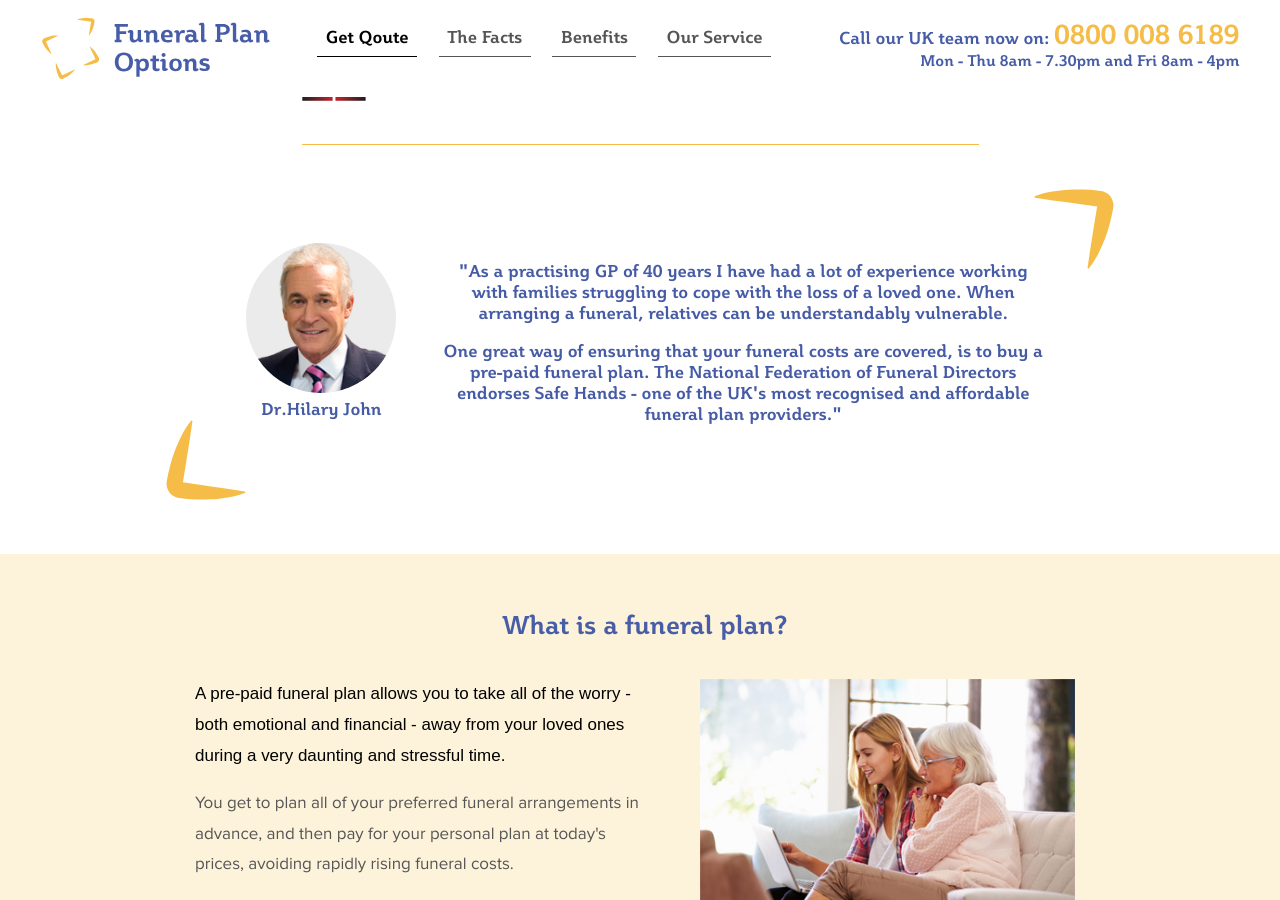
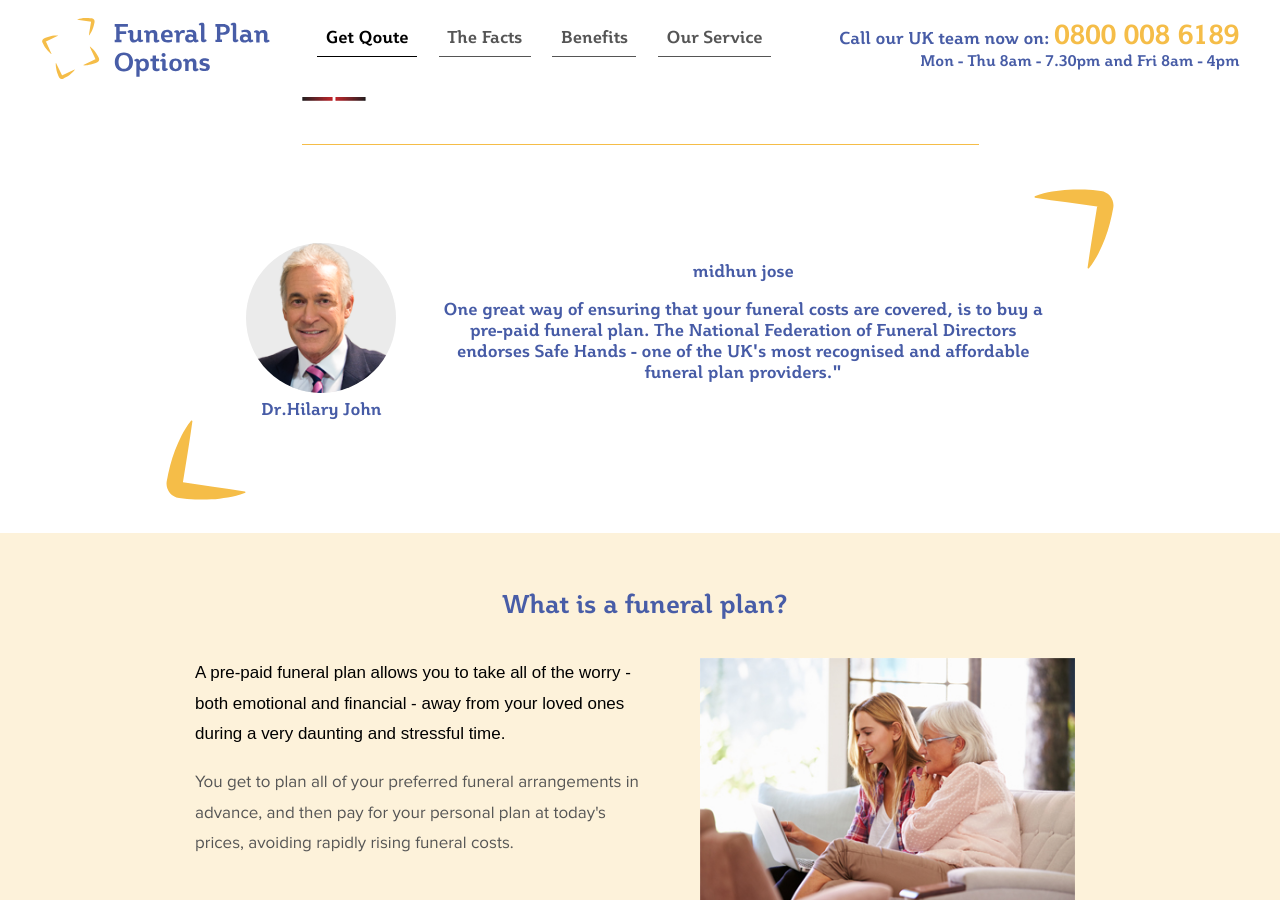
Before and after one commit to tcoffeeadmin/project-fpo, a Jekyll site: the page built from index.html, in a window 1280 px wide and 900 px high, scrolled down 988 px. Built offline with Jekyll 4.4.1, drawn with Linux system fonts in a browser that asks for light colours; nearby versions of some CDN libraries.

Commit message:
Updated 'index.html' via CloudCannon

```diff
--- a/index.html
+++ b/index.html
@@ -7,15 +7,15 @@
         <!---hero-content-section-->
         <div class="pure-g-container" id="quote">
             <div class="hero-intro pure-u-md-1 pure-u-lg-12-24 static">
-                <h1 class="editable" >Its your funeral!</h1>
-                <p class="editable" >Pre-plan your funeral the way you want it and protect your family
+                <h1 class="editable">Its your funeral!</h1>
+                <p class="editable">Pre-plan your funeral the way you want it and protect your family
                     from rising funeral costs. From as little as 55p per day*</p>
             </div>
             <!---text-with-icons--->
             <div class="pure-u-sm-1 text-wrapper hidden-lg">
-                <p><img src="assets/images/icons/icon-circle-lock.svg" alt="" class="pure-img"><span>Fix the costs at today's prices</span></p>
-                <p><img src="assets/images/icons/icon-circle-heart.svg" alt="" class="pure-img"><span>Protect your family</span></p>
-                <p><img src="assets/images/icons/icon-circle-thumbsup.svg" alt="" class="pure-img"><span>Guaranteed acceptance</span></p>
+                <p><img src="assets/images/icons/icon-circle-lock.svg" alt="" class="pure-img" /><span>Fix the costs at today's prices</span></p>
+                <p><img src="assets/images/icons/icon-circle-heart.svg" alt="" class="pure-img" /><span>Protect your family</span></p>
+                <p><img src="assets/images/icons/icon-circle-thumbsup.svg" alt="" class="pure-img" /><span>Guaranteed acceptance</span></p>
             </div>
             <!---enquiry-form--->
             <div class="pure-u-1">
@@ -24,7 +24,7 @@
                     <form class="pure-form pure-form-stacked" id="leadCaptureForm">
                         {% assign field = site.data.fields %}
                         <!-- Hidden Data -->
-                        <input type="hidden" name="product" class="js-validate-required-field" id="formProduct" value="productID">
+                        <input type="hidden" name="product" class="js-validate-required-field" id="formProduct" value="productID" />
                         <fieldset>
                             <legend>Fill in the form and get your quote today!</legend>
 
@@ -32,19 +32,19 @@
 
                                 <div class="pure-u-1 pure-u-md-1-2 ">
                                     <label for="first-name">{{ field.firstname.label }}
-                                        <input id="first-name" class="pure-u-lg-23-24 pure-u-md-23-24 pure-u-1" type="text" placeholder="{{ field.firstname.placeholder }}"  data-required="{{ field.firstname.error }}">
+                                        <input id="first-name" class="pure-u-lg-23-24 pure-u-md-23-24 pure-u-1" type="text" placeholder="{{ field.firstname.placeholder }}" data-required="{{ field.firstname.error }}" />
                                     </label>
                                 </div>
 
                                 <div class="pure-u-1 pure-u-md-1-2">
                                     <label for="last-name">{{ field.lastname.label }}
-                                        <input id="last-name" class="pure-u-lg-23-24 pure-u-md-23-24 pure-u-1"  type="text" name="{{ field.lastname.name }}" placeholder="{{ field.lastname.placeholder }}"  data-required="{{ field.lastname.error }}">
+                                        <input id="last-name" class="pure-u-lg-23-24 pure-u-md-23-24 pure-u-1" type="text" name="{{ field.lastname.name }}" placeholder="{{ field.lastname.placeholder }}" data-required="{{ field.lastname.error }}" />
                                     </label>
                                 </div>
 
                                 <div class="pure-u-1 pure-u-md-1-2">
                                     <label for="post-code">{{ field.postcode.label }}
-                                        <input id="post-code" class="pure-u-lg-23-24  pure-u-md-23-24 pure-u-1" type="text" name="{{ field.postcode.name }}" placeholder="{{ field.postcode.placeholder }}"  data-required="{{ field.postcode.error }}">
+                                        <input id="post-code" class="pure-u-lg-23-24  pure-u-md-23-24 pure-u-1" type="text" name="{{ field.postcode.name }}" placeholder="{{ field.postcode.placeholder }}" data-required="{{ field.postcode.error }}" />
                                     </label>
                                 </div>
 
@@ -70,13 +70,13 @@
                                 </div>
                                 <div class="pure-u-1 pure-u-md-1-2">
                                     <label for="email">{{ field.email.label }}
-                                        <input id="email" class="pure-u-lg-23-24 pure-u-md-23-24 pure-u-1"  type="email" name="{{ field.email.name }}" placeholder="{{ field.email.placeholder }}"  data-required="{{ field.email.error }}">
+                                        <input id="email" class="pure-u-lg-23-24 pure-u-md-23-24 pure-u-1" type="email" name="{{ field.email.name }}" placeholder="{{ field.email.placeholder }}" data-required="{{ field.email.error }}" />
                                     </label>
                                 </div>
 
                                 <div class="pure-u-1 pure-u-md-1-2">
                                     <label for="telephone">{{ field.telephone_data8.label }}
-                                        <input id="telephone" class="pure-u-lg-23-24 pure-u-1 pure-u-md-23-24"  type="tel" placeholder="{{ field.telephone_data8.placeholder }}"  data-required="{{ field.telephone_data8.error }}">
+                                        <input id="telephone" class="pure-u-lg-23-24 pure-u-1 pure-u-md-23-24" type="tel" placeholder="{{ field.telephone_data8.placeholder }}" data-required="{{ field.telephone_data8.error }}" />
 
                                     </label>
                                 </div>
@@ -85,15 +85,15 @@
                             </div>
                             <div class="pure-u-lg-1-4 pure-u-md-1-4"></div>  <div class="pure-u-sm-1 pure-u-lg-1-2 pure-u-md-1-2"> <button type="submit" class="pure-button pure-button-primary">Get a quick quote!</button></div>
                             <div class="pure-u-lg-1-4 pure-u-md-1-4 hidden"></div>
-                            <div class="pure-u-1 privacy-info"><p> <img src="assets/images/icons/icon-lock-grey.svg" class="pure-img" alt=""> <span>We take your privacy very seriously. Please read our Privacy Policy.</span></p></div>
+                            <div class="pure-u-1 privacy-info"><p> <img src="assets/images/icons/icon-lock-grey.svg" class="pure-img" alt="" /> <span>We take your privacy very seriously. Please read our Privacy Policy.</span></p></div>
                         </fieldset>
                     </form>
                 </div> <!---enquiry-form-ends-here--->
                 <!--icon-text--section-right-->
                 <div class="pure-u-8-24 text-wrapper hidden-sm">
-                    <p><img src="assets/images/icons/icon-circle-lock.svg" alt="" class="pure-img"><span>Fix the costs at today's prices</span></p>
-                    <p><img src="assets/images/icons/icon-circle-heart.svg" alt="" class="pure-img"><span>Protect your family</span></p>
-                    <p><img src="assets/images/icons/icon-circle-thumbsup.svg" alt="" class="pure-img"><span>Guaranteed acceptance</span></p>
+                    <p><img src="assets/images/icons/icon-circle-lock.svg" alt="" class="pure-img" /><span>Fix the costs at today's prices</span></p>
+                    <p><img src="assets/images/icons/icon-circle-heart.svg" alt="" class="pure-img" /><span>Protect your family</span></p>
+                    <p><img src="assets/images/icons/icon-circle-thumbsup.svg" alt="" class="pure-img" /><span>Guaranteed acceptance</span></p>
                 </div>
             </div>
         </div>
@@ -104,7 +104,7 @@
     <div class="pure-g-container">
         <div class="pure-u-1 partenrs-listing">
             <h3>In association with:</h3>
-            <img src="assets/images/logos.png" class="pure-img" alt="">
+            <img src="assets/images/logos.png" class="pure-img" alt="" />
         </div>
         <!--testimonial-->
         <div class="pure-u-1">
@@ -113,25 +113,24 @@
                 <div class="pure-u-lg-4-24 pure-u-md-4-24 pure-u-sm-1">
                     <!---testimonial-img-desktop--->
                     <div class="testimonial-img hidden-sm">
-                        <img src="assets/images/dr.hilary.png" class="pure-img" alt="">
+                        <img src="assets/images/dr.hilary.png" class="pure-img" alt="" />
                         <span> Dr.Hilary John</span>
                         <span class="hidden-lg"> Safehands Ambassador</span>
                     </div> <!---testimonial-img-desktop-ends-->
-                    <div class="arrow-left hidden-sm">   <img src="assets/images/icons/arrow-left.svg" class="pure-img" alt=""></div>
+                    <div class="arrow-left hidden-sm">   <img src="assets/images/icons/arrow-left.svg" class="pure-img" alt="" /></div>
 
                 </div>
                 <!---testimonial-content-->
                 <div class="pure-u-lg-16-24 pure-u-md-16-24 testimonial-content">
-                    <div class="arrow-right hidden-sm">   <img src="assets/images/icons/arrow-right.svg" class="pure-img" alt=""> </div>
-                    <p class="editable">
-                        "As a practising GP of 40 years I have had a lot of experience working with families struggling to cope with the loss of a loved one. When arranging a funeral, relatives can be understandably vulnerable.</p>
+                    <div class="arrow-right hidden-sm">   <img src="assets/images/icons/arrow-right.svg" class="pure-img" alt="" /> </div>
+                    <p class="editable">midhun jose</p>
                     <p class="editable">
                         One great way of ensuring that your funeral costs are covered, is to buy a pre-paid funeral plan. The National Federation of Funeral Directors endorses Safe Hands - one of the UK's most recognised and affordable funeral plan providers."
                     </p>
                 </div>
                 <!---testimonial-img-mobile--->
                 <div class="testimonial-img hidden-lg">
-                    <img src="assets/images/dr.hilary.png" class="pure-img" alt="">
+                    <img src="assets/images/dr.hilary.png" class="pure-img" alt="" />
                     <span class="fc-span"> Dr.Hilary John</span>
                     <span class="hidden-lg sc-span"> Safehands Ambassador</span>
                 </div> <!---testimonial-img-mobile-ends-->
@@ -141,7 +140,7 @@
     </div>
 </div>
 <!---plan-details--->
-<section class="pure-g plan-desc section" id="facts" >
+<section class="pure-g plan-desc section" id="facts">
     <div class="pure-g-container">
         <div class="pure-u-3-24 hidden-sm left-spacing"></div>
         <div class="pure-u-lg-18-24 pure-u-md-1 pure-u-sm-1 ">
@@ -149,7 +148,7 @@
             <div class="pure-u-md-12-24 pure-u-sm-1 plan-content">
                 <!--plan-img-desktop-->
                 <div class="pure-u-sm-1 plan-img hidden-lg">
-                    <img src="assets/images/funeral_plans.jpg" class="pure-img" alt="">
+                    <img src="assets/images/funeral_plans.jpg" class="pure-img" alt="" />
                 </div> <!--plan-img-desktop-ends-->
                 <p>
                     A pre-paid funeral plan allows you to take all of the worry - both emotional and financial - away from your loved ones during a very daunting and stressful time.
@@ -161,7 +160,7 @@
             </div>
             <!--plan-img-mobile--->
             <div class="pure-u-10-24  plan-img hidden-sm">
-                <img src="assets/images/funeral_plans.jpg" class="pure-img" alt="">
+                <img src="assets/images/funeral_plans.jpg" class="pure-img" alt="" />
             </div><!--plan-img-mobile-ends-->
         </div>
         <div class="pure-u-3-24 hidden-sm"></div>
@@ -174,7 +173,7 @@
         <div class="pure-u-lg-18-24 pure-u-md-1 pure-u-sm-1">
             <h2>When should you get a funeral plan?</h2>
             <div class="pure-u-lg-10-24 pure-u-md-10-24 statistics-graph pure-u-sm-1">
-                <img src="assets/images/icons/graph-sunlife.svg" class="pure-img" alt="">
+                <img src="assets/images/icons/graph-sunlife.svg" class="pure-img" alt="" />
 
             </div>
             <div class="pure-u-lg-12-24 pure-u-md-12-24 statistics-content pure-u-sm-1">
@@ -203,20 +202,20 @@
         <div class="pure-g include-pad">
             <div class="pure-u-lg-1-3 pure-u-md-1-3 pure-u-sm-1 services-thumb">
 
-                <img src="assets/images/icons/icon-circle-form.svg" class="pure-img" alt="">
+                <img src="assets/images/icons/icon-circle-form.svg" class="pure-img" alt="" />
                 <h3>Tell us a bit about yourself</h3>
                 <p>First of all, we'll take some very basic information from you.</p>
             </div>
             <div class="pure-u-lg-1-3 pure-u-sm-1 pure-u-md-1-3 services-thumb">
 
 
-                <img src="assets/images/icons/icon-circle-pound.svg" class="pure-img" alt="">
+                <img src="assets/images/icons/icon-circle-pound.svg" class="pure-img" alt="" />
                 <h3> Get a quote</h3>
                 <p>Using the information you've given us, we'll provide you with a quote.</p>
             </div>
             <div class="pure-u-lg-1-3 pure-u-sm-1 pure-u-md-1-3 services-thumb">
 
-                <img src="assets/images/icons/icon-circle-talk.svg" class="pure-img" alt="">
+                <img src="assets/images/icons/icon-circle-talk.svg" class="pure-img" alt="" />
                 <h3> Talk to a funeral planner</h3>
                 <p>We'll contact you to help you choose the perfect plan for you.</p>
             </div>
```
